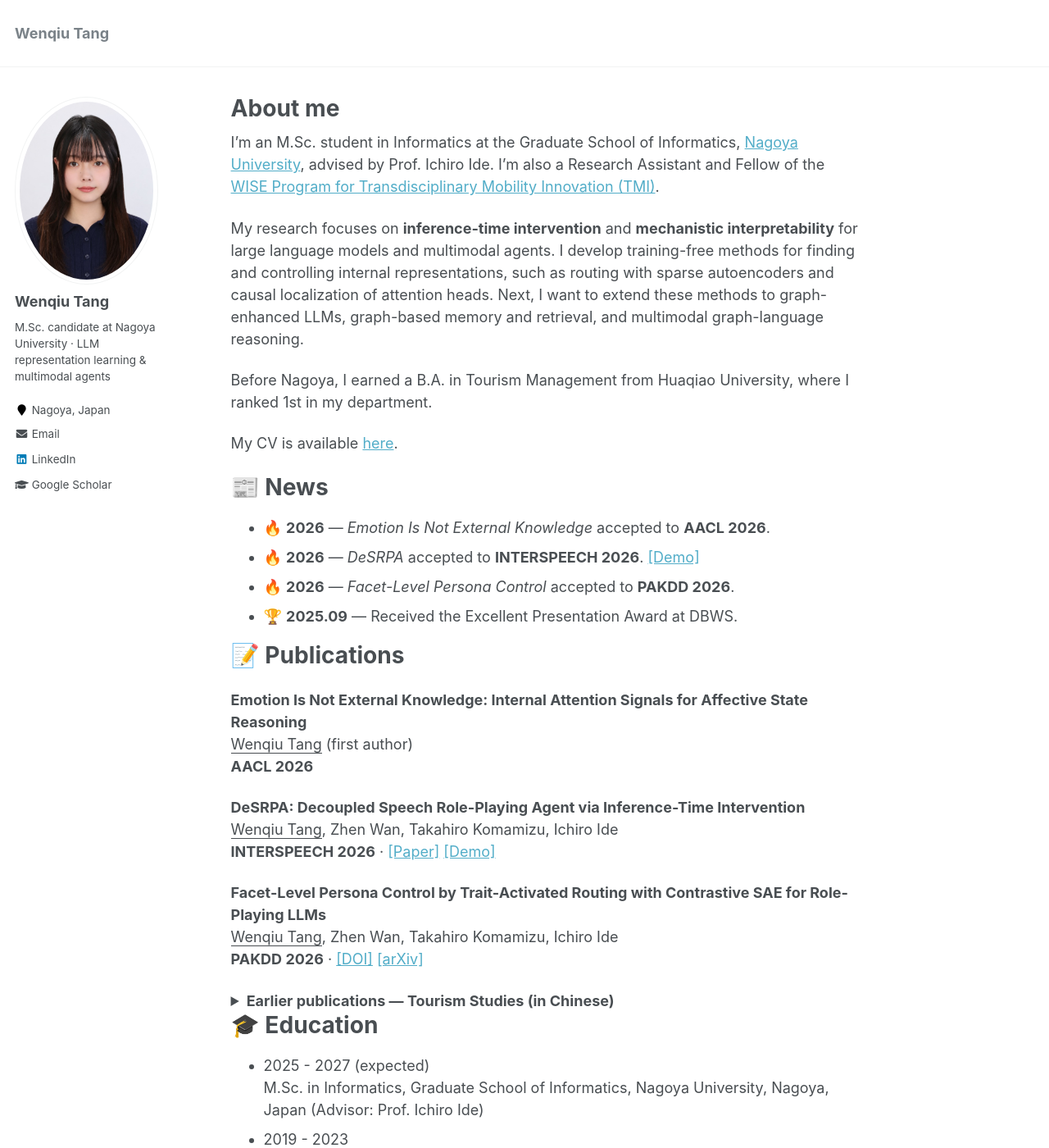
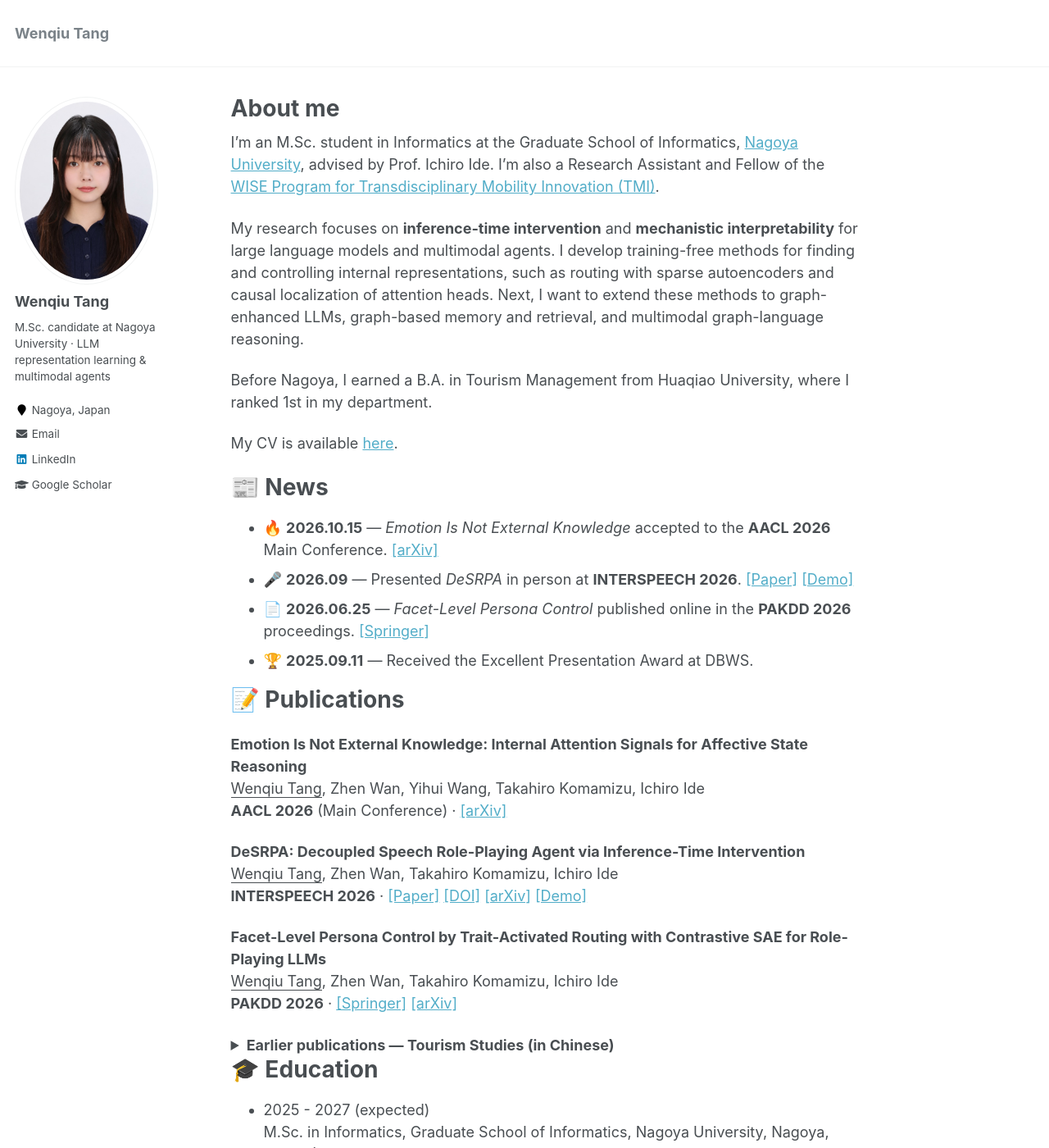
Before and after one commit to lunat5078/lunat5078.github.io, a Jekyll site: the page built from _pages/about.md, in a window 1280 px wide and 1400 px high. Shown: the whole window at 82% size. Built offline with Jekyll 4.4.1, drawn with Linux system fonts in a browser that asks for light colours.

Commit message:
Add AACL authors, paper links, and news dates
Co-Authored-By: Claude Opus 5.5 (1M context) <noreply@anthropic.com>

```diff
--- a/_pages/news.md
+++ b/_pages/news.md
@@ -1,4 +1,4 @@
-* 🔥 **2026** — *Emotion Is Not External Knowledge* accepted to **AACL 2026**.
-* 🔥 **2026** — *DeSRPA* accepted to **INTERSPEECH 2026**. [[Demo]](https://steeremo971-commits.github.io/emosteer-tts-demo/)
-* 🔥 **2026** — *Facet-Level Persona Control* accepted to **PAKDD 2026**.
-* 🏆 **2025.09** — Received the Excellent Presentation Award at DBWS.
+* 🔥 **2026.10.15** — *Emotion Is Not External Knowledge* accepted to the **AACL 2026** Main Conference. [[arXiv]](https://arxiv.org/abs/2610.21347)
+* 🎤 **2026.09** — Presented *DeSRPA* in person at **INTERSPEECH 2026**. [[Paper]](https://www.isca-archive.org/interspeech_2026/tang26b_interspeech.html) [[Demo]](https://steeremo971-commits.github.io/emosteer-tts-demo/)
+* 📄 **2026.06.25** — *Facet-Level Persona Control* published online in the **PAKDD 2026** proceedings. [[Springer]](https://link.springer.com/chapter/10.1007/978-981-92-1947-6_33)
+* 🏆 **2025.09.11** — Received the Excellent Presentation Award at DBWS.
--- a/_pages/publication.md
+++ b/_pages/publication.md
@@ -1,16 +1,16 @@
 <!-- To add a figure like the senior's layout, put an image in paper_images/ and wrap an entry in the two-column table. -->
 
 **Emotion Is Not External Knowledge: Internal Attention Signals for Affective State Reasoning**
-<u>Wenqiu Tang</u> (first author)
-**AACL 2026**
+<u>Wenqiu Tang</u>, Zhen Wan, Yihui Wang, Takahiro Komamizu, Ichiro Ide
+**AACL 2026** (Main Conference) · [[arXiv]](https://arxiv.org/abs/2610.21347)
 
 **DeSRPA: Decoupled Speech Role-Playing Agent via Inference-Time Intervention**
 <u>Wenqiu Tang</u>, Zhen Wan, Takahiro Komamizu, Ichiro Ide
-**INTERSPEECH 2026** · [[Paper]](https://arxiv.org/abs/2606.17669) [[Demo]](https://steeremo971-commits.github.io/emosteer-tts-demo/)
+**INTERSPEECH 2026** · [[Paper]](https://www.isca-archive.org/interspeech_2026/tang26b_interspeech.html) [[DOI]](https://doi.org/10.21437/Interspeech.2026-1627) [[arXiv]](https://arxiv.org/abs/2606.17669) [[Demo]](https://steeremo971-commits.github.io/emosteer-tts-demo/)
 
 **Facet-Level Persona Control by Trait-Activated Routing with Contrastive SAE for Role-Playing LLMs**
 <u>Wenqiu Tang</u>, Zhen Wan, Takahiro Komamizu, Ichiro Ide
-**PAKDD 2026** · [[DOI]](https://doi.org/10.1007/978-981-92-1947-6_33) [[arXiv]](https://arxiv.org/abs/2602.19157)
+**PAKDD 2026** · [[Springer]](https://link.springer.com/chapter/10.1007/978-981-92-1947-6_33) [[arXiv]](https://arxiv.org/abs/2602.19157)
 
 <details>
 <summary><b>Earlier publications — Tourism Studies (in Chinese)</b></summary>
```
